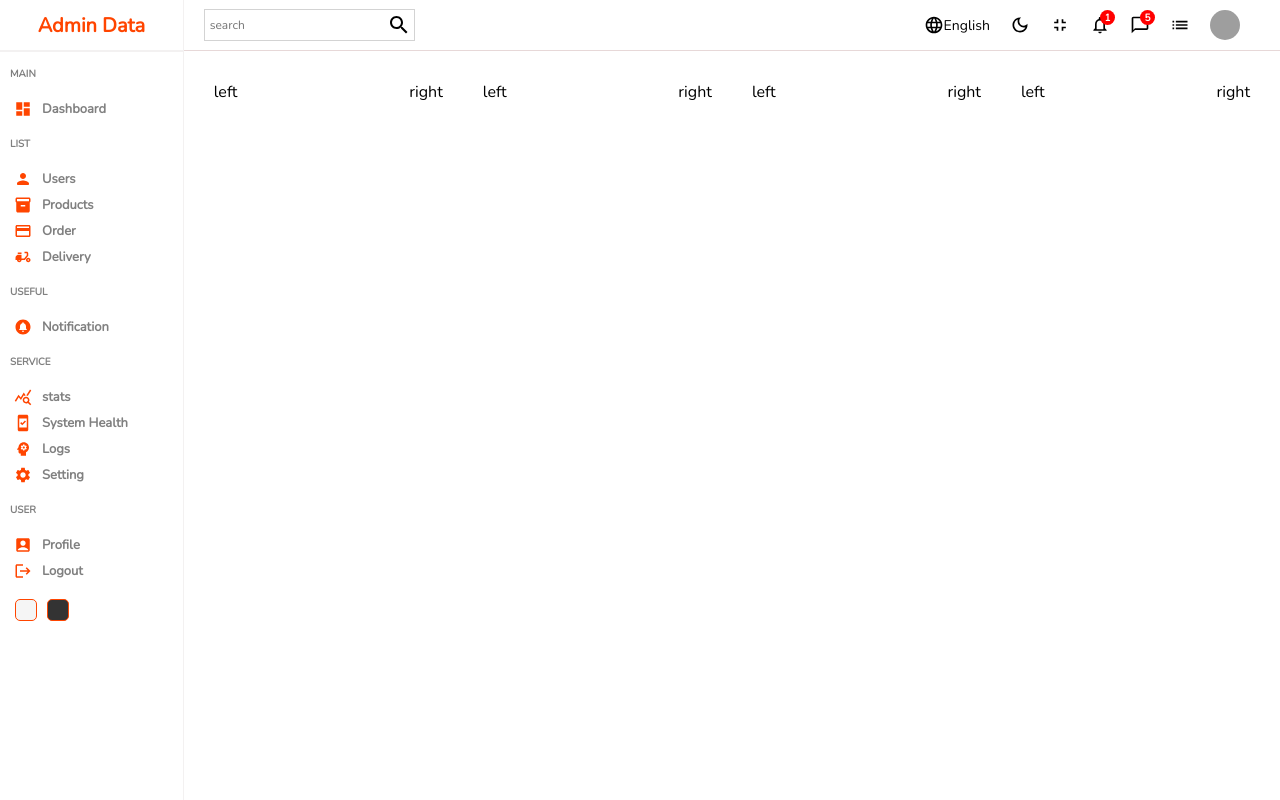
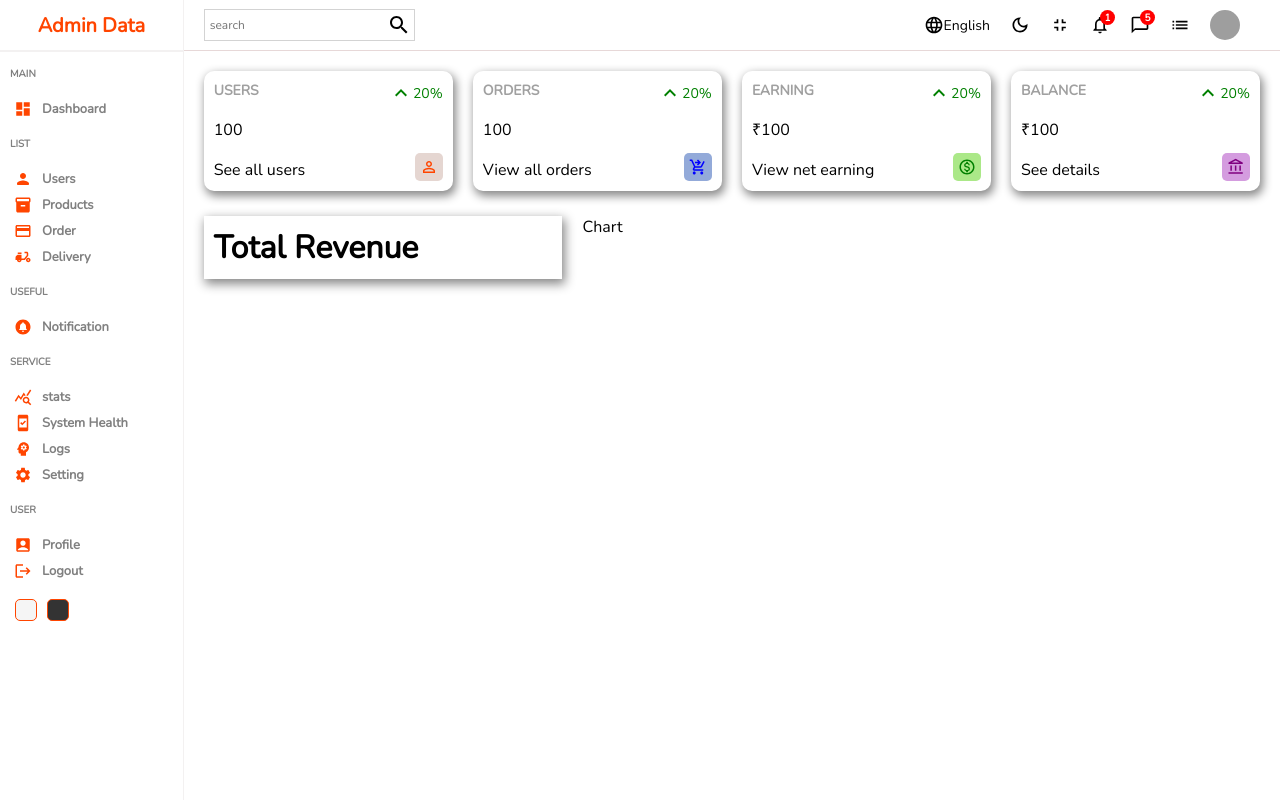
Before and after one commit to Nithinjayan4/Admin-dashboad, a React (Create React App) app: page / in a window 1280 px wide. Built offline with nearby package versions, Linux system fonts and the light colour scheme; grey boxes are pictures that could not be loaded.

Commit message:
home design

```diff
--- /dev/null
+++ b/src/Components/Chart/Chart.jsx
@@ -0,0 +1,10 @@
+import React from 'react'
+import '../Chart/chart.scss'
+
+const Chart = () => {
+  return (
+    <div className='chart'>Chart</div>
+  )
+}
+
+export default Chart
--- /dev/null
+++ b/src/Components/Chart/chart.scss
@@ -0,0 +1,3 @@
+.chart{
+    flex: 4;
+}
--- /dev/null
+++ b/src/Components/Featured/Featured.jsx
@@ -0,0 +1,14 @@
+import React from 'react'
+import '../Featured/featured.scss'
+
+const Featured = () => {
+  return (
+    <div className='featured'>
+        <div className="top">
+            <h1 className="title">Total Revenue</h1>
+        </div>
+        </div>
+  )
+}
+
+export default Featured
--- /dev/null
+++ b/src/Components/Featured/featured.scss
@@ -0,0 +1,7 @@
+.featured{
+    flex: 2;
+    -webkit-box-shadow: 2px 4px 10px 1px rgba(0,0,0,0.47);
+    -moz-box-shadow: 2px 4px 10px 1px rgba(0,0,0,0.47);
+    box-shadow: 2px 4px 10px 1px rgba(0,0,0,0.47);
+    padding: 10px;
+}
--- a/src/Components/Navbar/Navbar.jsx
+++ b/src/Components/Navbar/Navbar.jsx
@@ -44,7 +44,7 @@ const Navbar = () => {
                 </div>
                 <div className="item">
                   <img
-                   src= "https://wallpaperscraft.com/download/men_figurines_boy_girl_close-up_stone_green_68292/800x600"
+                   src= "https://images.wallpaperscraft.com/image/single/men_figurines_boy_girl_close-up_stone_green_68292_800x600.jpg"
                   alt=""
                   className='avatar '/>
                 </div>
--- a/src/Components/Widgets/Widgets.jsx
+++ b/src/Components/Widgets/Widgets.jsx
@@ -1,11 +1,98 @@
 import React from 'react'
 import '../Widgets/widgets.scss'
+import KeyboardArrowUpOutlinedIcon from '@mui/icons-material/KeyboardArrowUpOutlined';
+import PersonOutlineOutlinedIcon from '@mui/icons-material/PersonOutlineOutlined';
+import ShoppingCartCheckoutOutlinedIcon from '@mui/icons-material/ShoppingCartCheckoutOutlined';
+import MonetizationOnOutlinedIcon from '@mui/icons-material/MonetizationOnOutlined';
+import AccountBalanceOutlinedIcon from '@mui/icons-material/AccountBalanceOutlined';
 
-const Widgets = () => {
+const Widgets = ({type}) => {
+    let data;
+    //temp
+    const amount=100
+    const diff=20
+    switch(type){
+        case "user":
+        data={
+            title:"USERS",
+            isMoney:false,
+            link:"See all users",
+            icon:<PersonOutlineOutlinedIcon className='icon'
+            style={{
+                color:"orangered",
+                backgroundColor:"rgb(229, 214, 209)"
+            }}
+
+            />
+
+
+
+        }
+        break;
+        case "order":
+        data={
+            title:"ORDERS",
+            isMoney:false,
+            link:"View all orders",
+            icon:<ShoppingCartCheckoutOutlinedIcon className='icon' style={{
+                color:"blue",
+                backgroundColor:"rgb(147, 170, 217)"
+            }}/>
+
+
+
+        }
+        break;
+        case "earning":
+        data={
+            title:"EARNING",
+            isMoney:true,
+            link:"View net earning",
+            icon:<MonetizationOnOutlinedIcon  className='icon'style={{
+                color:"green",
+                backgroundColor:"rgb(171, 232, 136)"
+            }} />
+
+
+
+        }
+        break;
+        case "balance":
+        data={
+            title:"BALANCE",
+            isMoney:true,
+            link:"See details",
+            icon:< AccountBalanceOutlinedIcon className='icon' style={{
+                color:"Purple",
+                backgroundColor:"rgb(212, 156, 223)"
+            }}/>
+
+
+
+        }
+        break;
+        default:
+            break;
+    }
+
+
+
+
   return (
     <div className='widget'>
-        <div className="left">left</div>
-        <div className="right">right</div>
+        <div className="left">
+            <span className="title">{data.title}</span>
+            <span className="counter">{data.isMoney && "₹"}{amount}</span>
+            <span className="Link">{data.link}</span>
+        </div>
+        <div className="right">
+            <div className="percentage positive">
+                <KeyboardArrowUpOutlinedIcon/>
+                {diff}%
+                 </div>
+                 {data.icon}
+                 {/* <PersonOutlineOutlinedIcon className='icon'/> */}
+        </div>
     </div>
   )
 }
--- a/src/Components/Widgets/widgets.scss
+++ b/src/Components/Widgets/widgets.scss
@@ -4,6 +4,48 @@
     justify-content: space-between;
     flex: 1 ;
     padding: 10px;
+    -webkit-box-shadow: 2px 4px 10px 1px rgba(0,0,0,0.47);
+    -moz-box-shadow: 2px 4px 10px 1px rgba(0,0,0,0.47);
+    box-shadow: 2px 4px 10px 1px rgba(0,0,0,0.47);
+    border-radius: 10px;
+    height: 100px;
+    .left,.right{
+        display: flex;
+        justify-content: space-between;
+        flex-direction: column;
 
+        .title{
+            font-weight: bold;
+            font-size: 14px;
+            color: rgb(160, 160, 160);
+        }
+        .counter{
+            font-size: 28;
+            font-weight: 300;
+        }
+        .link{
+            width: max-content;
+            font-size: 12px;
+            border-bottom: 1px solid gray;
+        }
+        .percentage{
+            display: flex;
+            align-items: center;
+            font-size: 14px;
+            &.positive{
+                color: green;
+            }
+            &.negative{
+                color:red
+            }
+        }
+        .icon{
+            font-size: 18px;
+            padding: 5px;
+            //background-color: rgba(255, 71, 5, 0.568);
+            border-radius: 5px;
+            align-self: flex-end;
+        }
+    }
 
 }
--- a/src/Pages/Home/Home.jsx
+++ b/src/Pages/Home/Home.jsx
@@ -1,4 +1,6 @@
 import React from 'react'
+import Chart from '../../Components/Chart/Chart'
+import Featured from '../../Components/Featured/Featured'
 import Navbar from '../../Components/Navbar/Navbar'
 import Sidebar from '../../Components/Sidebar/Sidebar'
 import Widgets from '../../Components/Widgets/Widgets'
@@ -11,11 +13,14 @@ const Home = () => {
        <div className="homeContainer">
         <Navbar/>
        <div className="widgets">
-        <Widgets/>
-        <Widgets/>
-        <Widgets/>
-        <Widgets/>
-
+        <Widgets type="user" />
+        <Widgets type="order"/>
+        <Widgets type="earning"/>
+        <Widgets type="balance"/>
+       </div>
+       <div className="charts">
+       <Featured/>
+       <Chart/>
        </div>
        </div>
     </div>
--- a/src/Pages/Home/home.scss
+++ b/src/Pages/Home/home.scss
@@ -3,11 +3,14 @@
     .homeContainer{
         //background-color: lightblue;
         flex: 6;
-        .widgets{
+        .widgets, .charts{
             display: flex;
             padding: 20px;
             gap: 20px;
 
         }
+        .charts{
+            padding: 5px 20px;
+        }
     }
 }
```
